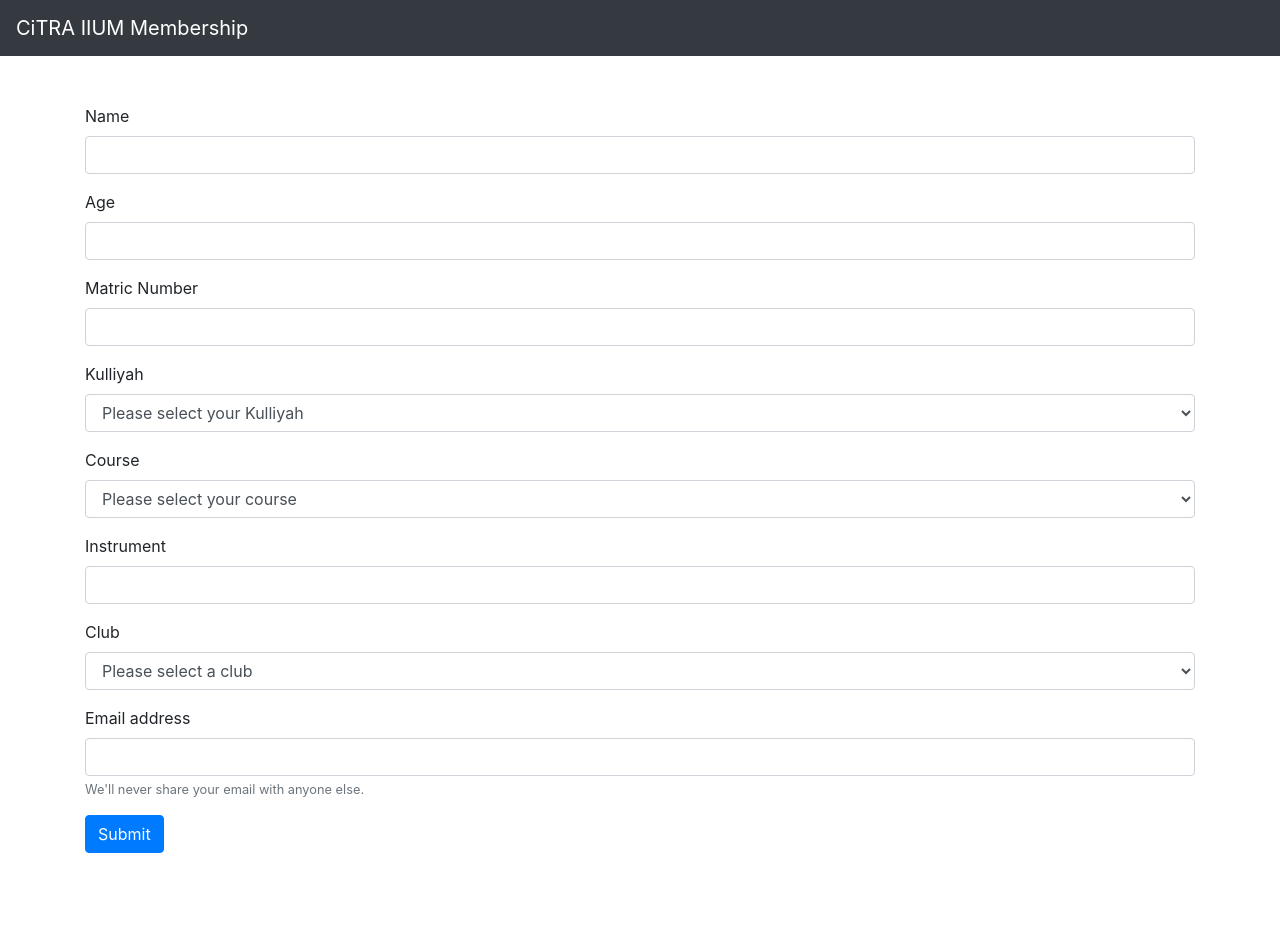
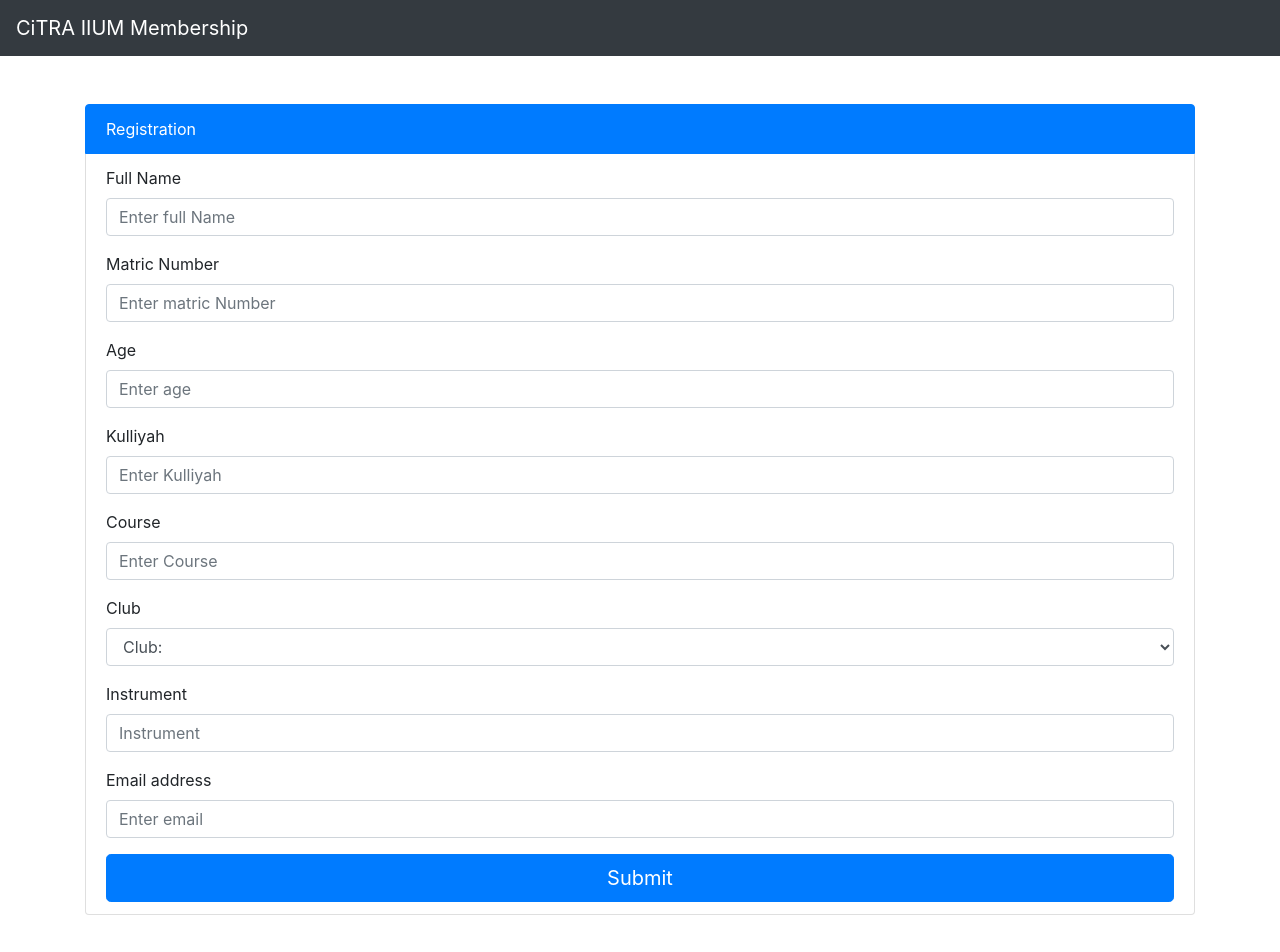
Before and after one commit to haikalazhar197/citra-membership-react, a React (Create React App) app: page /registration in a window 1280 px wide. Shown: the top 952 px of the page. Built offline with nearby package versions, Linux system fonts and the light colour scheme.

Commit message:
modify 3

```diff
--- a/src/pages/Registration.jsx
+++ b/src/pages/Registration.jsx
@@ -1,14 +1,150 @@
-import React from "react";
+import React, { useState } from "react";
 
-import { Container, Form, Button } from "react-bootstrap";
+import { Container, Form, Button, ListGroup } from "react-bootstrap";
 
 import NavBar from "../components/NavBar";
 
 const Registration = () => {
+
+  const [detail, setDetail] = useState({
+    name: '',
+    matricNo: '',
+    age: '',
+    kulliyah: '',
+    course: '',
+    club: '',
+    email : '',
+  });
+
+  // function submit() {
+  //   console.log(detail)
+  // }
+
+  const submit = e => {
+    e.preventDefault();
+    console.log(detail);
+    setDetail({
+    name: '',
+    matricNo: '',
+    age: '',
+    kulliyah: '',
+    course: '',
+    club: '',
+    email : '',
+    });
+  }
+
   return (
     <div className="page">
       <NavBar headerType="registration" />
-      <Container className="mt-5">
+        <div className='container mt-5'>
+          <ListGroup as="ul">
+            <ListGroup.Item as="li" active>
+              Registration
+            </ListGroup.Item>
+            <ListGroup.Item as="li">
+            <Form>
+
+              <Form.Group controlId="name">
+                  <Form.Label>Full Name</Form.Label>
+                  <Form.Control
+                  type="text"
+                  value = {detail.name}
+                  placeholder="Enter full Name"
+                  onChange={e => setDetail({ ... detail, name: e.target.value })} />
+              </Form.Group>
+
+              <Form.Group controlId="matricNo">
+                  <Form.Label>Matric Number</Form.Label>
+                  <Form.Control
+                  type="number"
+                  placeholder="Enter matric Number"
+                  value = {detail.matricNo}
+                  onChange={e => setDetail({... detail, matricNo: e.target.value })} />
+              </Form.Group>
+
+              <Form.Group controlId="age">
+                  <Form.Label>Age</Form.Label>
+                  <Form.Control
+                  type="number"
+                  placeholder="Enter age"
+                  value = {detail.age}
+                  onChange={e => setDetail({... detail, age: e.target.value })} />
+              </Form.Group>
+
+              <Form.Group controlId="kulliyah">
+                  <Form.Label>Kulliyah</Form.Label>
+                  <Form.Control
+                  type="text"
+                  placeholder="Enter Kulliyah"
+                  value = {detail.kulliyah}
+                  onChange={e => setDetail({... detail, kulliyah: e.target.value })} />
+              </Form.Group>
+
+              <Form.Group controlId="course">
+                  <Form.Label>Course</Form.Label>
+                  <Form.Control
+                  type="text"
+                  placeholder="Enter Course"
+                  value = {detail.course}
+                  onChange={e => setDetail({... detail, course: e.target.value })} />
+              </Form.Group>
+
+              <Form.Group controlId="club">
+                <Form.Label>Club</Form.Label>
+                  <Form.Control as="select"
+                  type= "select"
+                  value = {detail.club}
+                  onChange={e => setDetail({... detail, club: e.target.value })}>
+                    <option>Club: </option>
+                    <option>IIUM Acoustic Band</option>
+                    <option>IIUM Gamelan Gema Gangsa</option>
+                    <option>IIUM Andeka Caklempong</option>
+                    <option>IIUM Angklung</option>
+                    <option>IIUM Nafas Tari</option>
+                </Form.Control>
+              </Form.Group>
+
+
+              <Form.Group controlId="designation">
+                  <Form.Label>Instrument</Form.Label>
+                  <Form.Control
+                  type="text"
+                  placeholder="Instrument"
+                  value = {detail.designation}
+                  onChange={e => setDetail({... detail, designation: e.target.value })} />
+              </Form.Group>
+
+
+              <Form.Group controlId="email">
+                    <Form.Label>Email address</Form.Label>
+                    <Form.Control
+                    type="email"
+                    placeholder="Enter email"
+                    value = {detail.email}
+                    onChange={e => setDetail({... detail, email: e.target.value })} />
+                </Form.Group>
+
+                <Button
+                    variant="primary"
+                    size="lg"
+                    block
+                    onClick= { e=> submit(e) }>
+                    Submit
+                </Button>
+              </Form>
+            </ListGroup.Item>
+        </ListGroup>
+      </div>
+    </div>
+  );
+};
+
+export default Registration;
+
+
+
+{/* <Container className="mt-5">
         <Form>
           <Form.Group>
             <Form.Label for="name">Name</Form.Label>
@@ -96,7 +232,7 @@
             <label className="form-check-label" for="3">
               Members
             </label>
-          </div> */}
+          </div>
 
           <Form.Group>
             <label for="club">Club</label>
@@ -124,9 +260,4 @@
 
           <Button type="submit">Submit</Button>
         </Form>
-      </Container>
-    </div>
-  );
-};
-
-export default Registration;
+      </Container> */}
```
